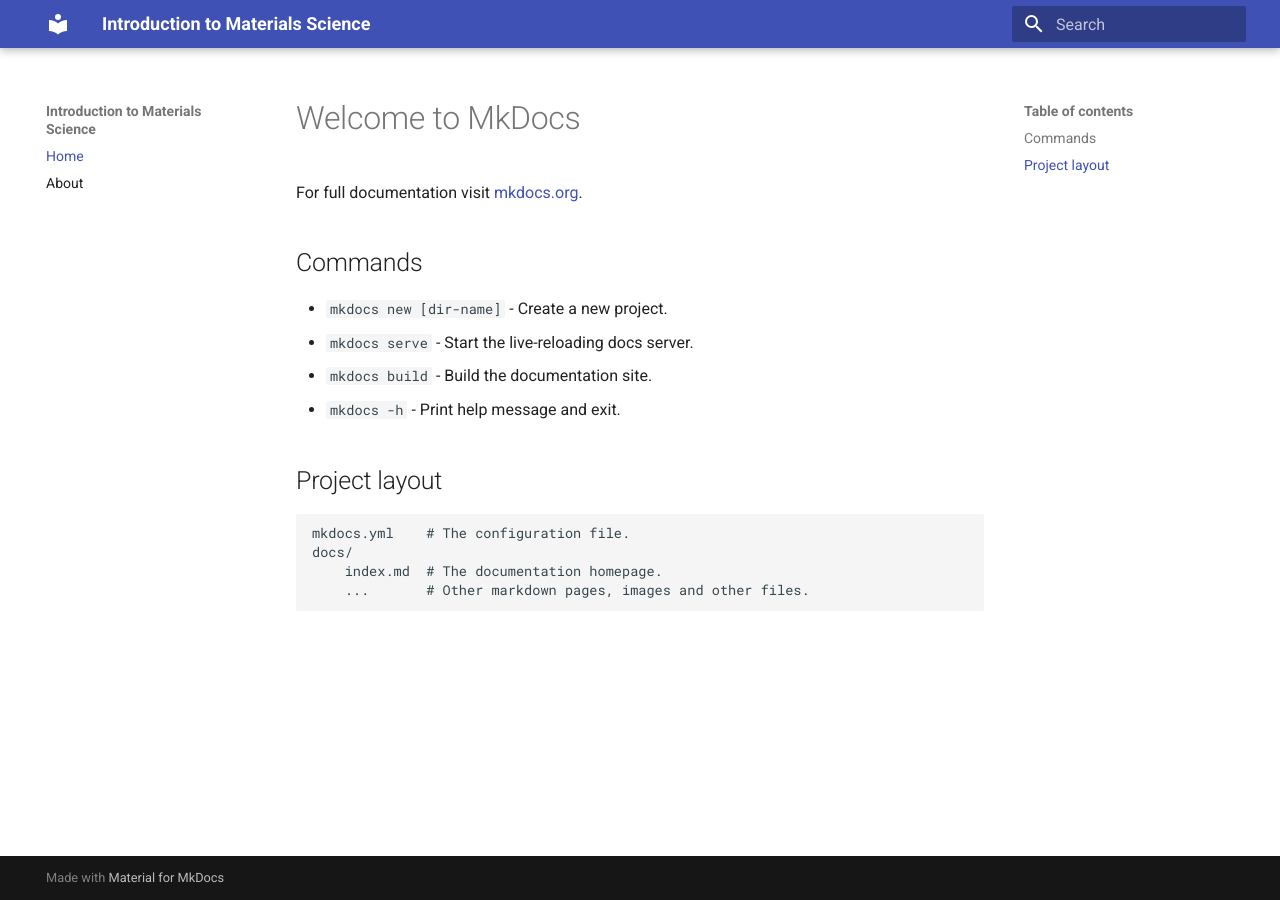
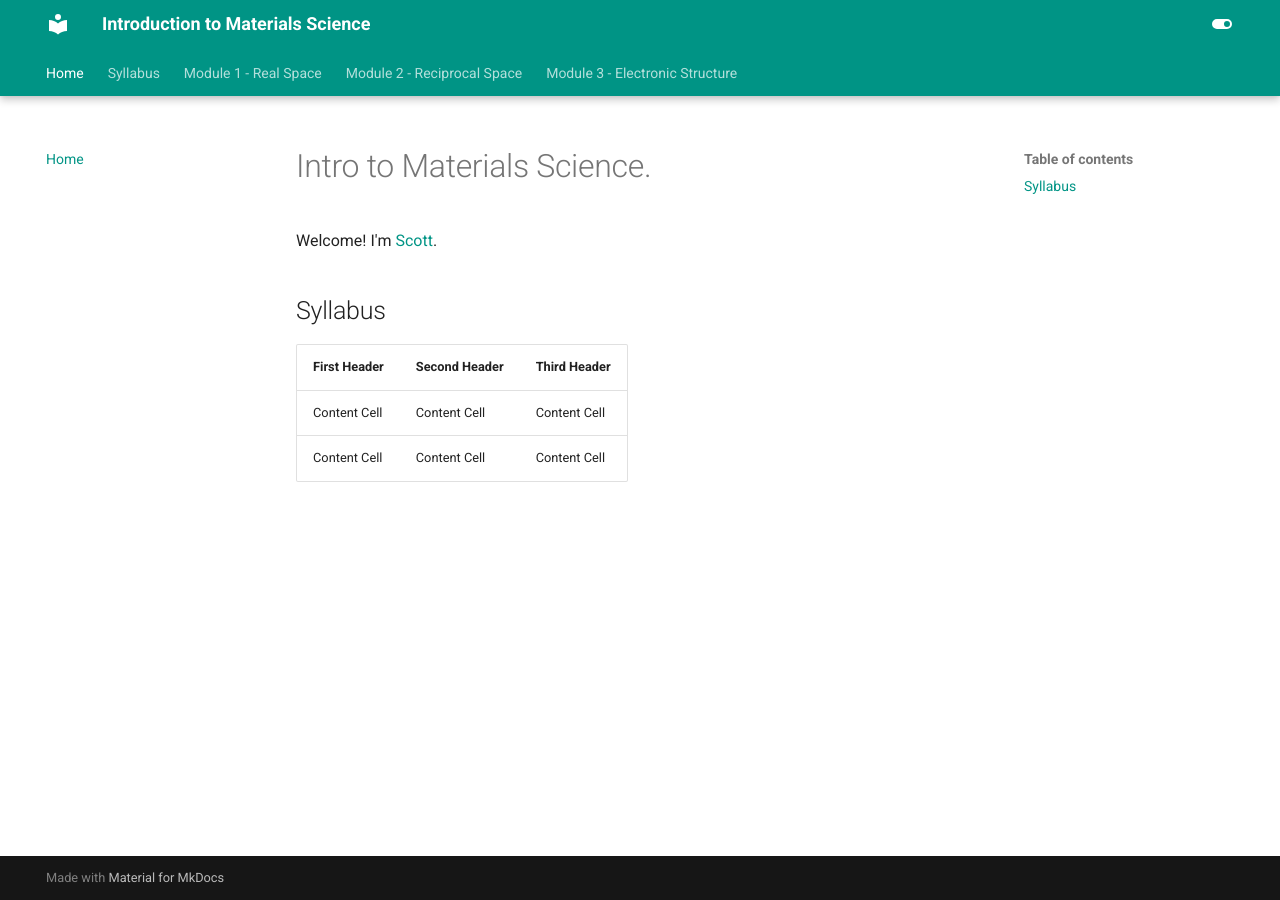
Before and after one commit to scott-materials/intromatsci, an MkDocs documentation site: the page built from docs/index.md, in a window 1280 px wide. Built offline with MkDocs 1.6.1 and Material for MkDocs 9.7.7, drawn with Linux system fonts in a browser that asks for light colours.

```diff
--- a/docs/index.md
+++ b/docs/index.md
@@ -1,17 +1,10 @@
-# Welcome to MkDocs
+# Intro to Materials Science.
 
-For full documentation visit [mkdocs.org](https://www.mkdocs.org).
+Welcome!  I'm [Scott](https://materials-lab.io/people).
 
-## Commands
+## Syllabus
 
-* `mkdocs new [dir-name]` - Create a new project.
-* `mkdocs serve` - Start the live-reloading docs server.
-* `mkdocs build` - Build the documentation site.
-* `mkdocs -h` - Print help message and exit.
-
-## Project layout
-
-    mkdocs.yml    # The configuration file.
-    docs/
-        index.md  # The documentation homepage.
-        ...       # Other markdown pages, images and other files.
+First Header | Second Header | Third Header
+------------ | ------------- | ------------
+Content Cell | Content Cell  | Content Cell
+Content Cell | Content Cell  | Content Cell
--- a/mkdocs.yml
+++ b/mkdocs.yml
@@ -2,5 +2,80 @@ site_name: Introduction to Materials Science
 site_url: https://intromatsci.com/
 nav:
     - Home: index.md
-    - About: about.md
-theme: material
+    - Syllabus: syllabus.md
+    - 'Module 1 - Real Space':
+        - 'Lesson 1: Atoms':             'Module 1/1 Atoms.md'
+        - 'Lesson 2: Crystal structure': 'Module 1/2-structure.md'
+        - 'Lesson 3: More':              'Module 1/3-structure.md'
+    - 'Module 2 - Reciprocal Space':
+        - '1) Intro':             'Module 2/1-intro.md'
+        - '2) Crystal structure': 'Module 2/2-structure.md'
+    - 'Module 3 - Electronic Structure':
+        - '1) Intro':             'Module 3/1-intro.md'
+        - '2) Crystal structure': 'Module 3/2-structure.md'
+
+theme:
+  name: material
+  language: en
+
+  icon:
+    repo: fontawesome/brands/github
+
+  # Coloring for light/dark themes
+  palette:
+    - scheme: default
+      toggle:
+        icon: material/toggle-switch
+        name: Switch to dark mode
+      primary: teal
+      accent: teal
+    - scheme: slate
+      toggle:
+        icon: material/toggle-switch-off-outline
+        name: Switch to light mode
+      primary: teal
+      accent: teal
+
+  features:
+      - navigation.tabs
+      - navigation.tabs.sticky
+      - content.code.annotate
+
+# Adding versioning tags to the website
+# extra:
+#   version:
+#     provider: mike
+#     default: stable
+# !!! https://squidfunk.github.io/mkdocs-material/setup/setting-up-versioning/
+
+# For emojis, annotations, etc.
+markdown_extensions:
+  - admonition
+  - attr_list
+  - def_list
+  - pymdownx.details
+  - pymdownx.superfences:
+        custom_fences:
+              - name: mermaid
+                class: mermaid
+                format: !!python/name:pymdownx.superfences.fence_code_format
+  - pymdownx.emoji:
+      emoji_index: !!python/name:materialx.emoji.twemoji
+      emoji_generator: !!python/name:materialx.emoji.to_svg
+  - pymdownx.tabbed:
+      alternate_style: true
+  - pymdownx.tasklist:
+      custom_checkbox: true
+  - footnotes
+  - attr_list
+  - md_in_html
+  - toc:
+      permalink: true
+
+
+# For search bar and automatic generation of api docs
+plugins:
+    - glightbox
+#    - search
+#    - mkdocstrings:
+#        default_handler: python
```
Also changed, not shown: docs/Module 1/1 Atoms.md (added, +23 -0 lines), docs/syllabus.md (added, +159 -0 lines), docs/Module 1/figs/neutral_atom_radii.jpg (added).
